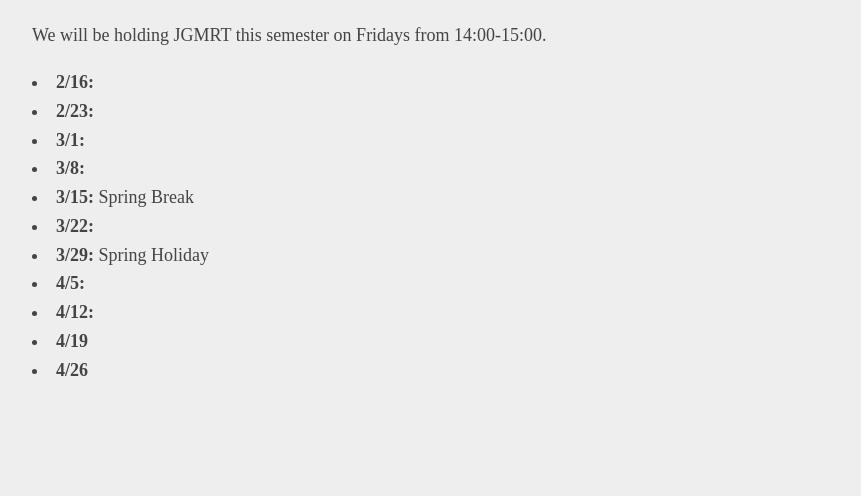
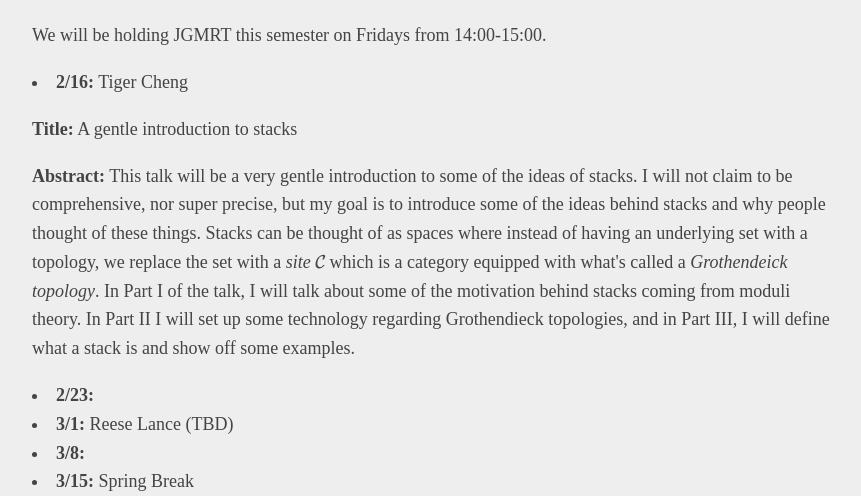
Before and after one commit to Xyxyxx/website, a plain HTML site: page jgmrt.htm in a window 1280 px wide. Shown: the part 304-800 px from the top of the page, without its empty margins (208-1069 px from the left). Drawn offline with nearby package versions, Linux system fonts and the light colour scheme; some packages are replaced by stand-ins of ours.

Commit message:
JGMRT first talk + abstract

```diff
--- a/jgmrt.htm
+++ b/jgmrt.htm
@@ -3,6 +3,9 @@
     <head>
         <meta charset="utf-8">
         <meta name="viewport" content="width=device-width, initial-scale=1">
+        <script type="text/javascript"
+            src="http://cdn.mathjax.org/mathjax/latest/MathJax.js?config=TeX-AMS-MML_HTMLorMML">
+        </script>
         <title>JGMRT</title>
     </head>
     <link rel="stylesheet" href="style.css">
@@ -18,9 +21,23 @@
 
     <body>
         <p>We will be holding JGMRT this semester on Fridays from 14:00-15:00.
-        <li><b>2/16:</b> </li>
+        <li><b>2/16:</b> Tiger Cheng
+        <p>
+            <b>Title:</b> A gentle introduction to stacks
+        </p>
+        <p>
+            <b>Abstract:</b> This talk will be a very gentle introduction to some of the ideas of stacks.
+            I will not claim to be comprehensive, nor super precise, but my goal is to introduce some of the ideas
+            behind stacks and why people thought of these things. Stacks can be thought of as spaces where instead of
+            having an underlying set with a topology, we replace the set with a <i>site</i> \(\mathcal{C}\) which is a
+            category equipped with what's called a <i>Grothendeick topology</i>. In Part I of the talk, I will talk
+            about some of the motivation behind stacks coming from moduli theory. In Part II I will set up some
+            technology regarding Grothendieck topologies, and in Part III, I will define what a stack is and
+            show off some examples.
+        </p>
+        </li>
         <li><b>2/23:</b> </li>
-        <li><b>3/1:</b></li>
+        <li><b>3/1:</b> Reese Lance (TBD)</li>
         <li><b>3/8:</b></li>
         <li><b>3/15:</b> Spring Break</li>
         <li><b>3/22:</b></li>
```
